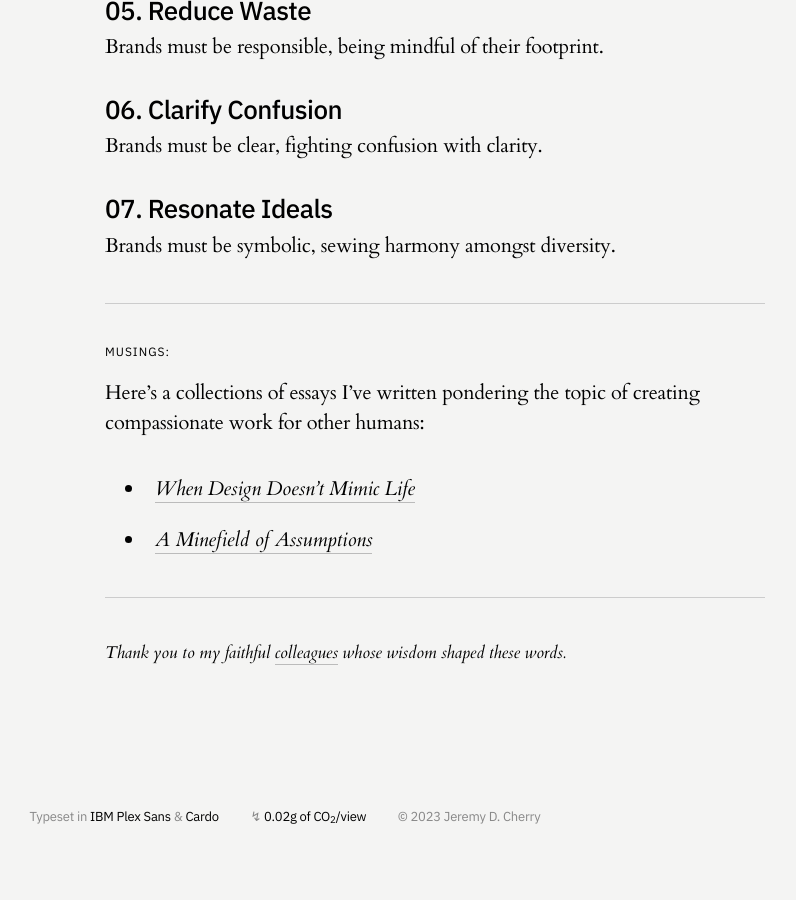
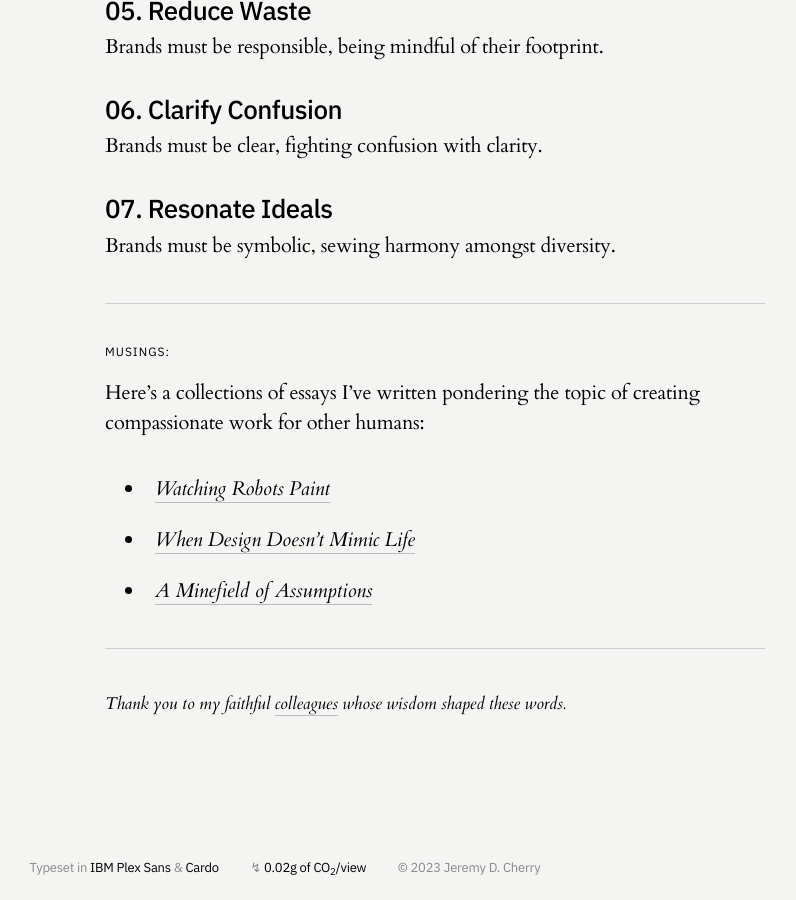
Before and after one commit to jeremydcherry/jeremydcherry.github.io, a Jekyll site: the page built from content/brands.md, in a window 1280 px wide and 900 px high, scrolled down 862 px. Shown: the whole window, without its empty margins (355-1151 px from the left). Built offline with Jekyll 4.4.1, drawn with Linux system fonts in a browser that asks for light colours; before the commit the page ends 1711 px from its top, so only the background shows below that.

Commit message:
Updated essays on Manifesto

```diff
--- a/content/brands.md
+++ b/content/brands.md
@@ -40,6 +40,8 @@ Brands must be symbolic, sewing harmony amongst diversity.
 
 Here's a collections of essays I've written pondering the topic of creating compassionate work for other humans:
 
+- [_Watching Robots Paint_](https://www.journeygroup.com/essays/watching-robots-paint)
+
 - [_When Design Doesn’t Mimic Life_](https://www.journeygroup.com/essays/when-design-doesnt-mimic-life)
 
 - [_A Minefield of Assumptions_](https://www.journeygroup.com/essays/minefield-assumptions)
```
